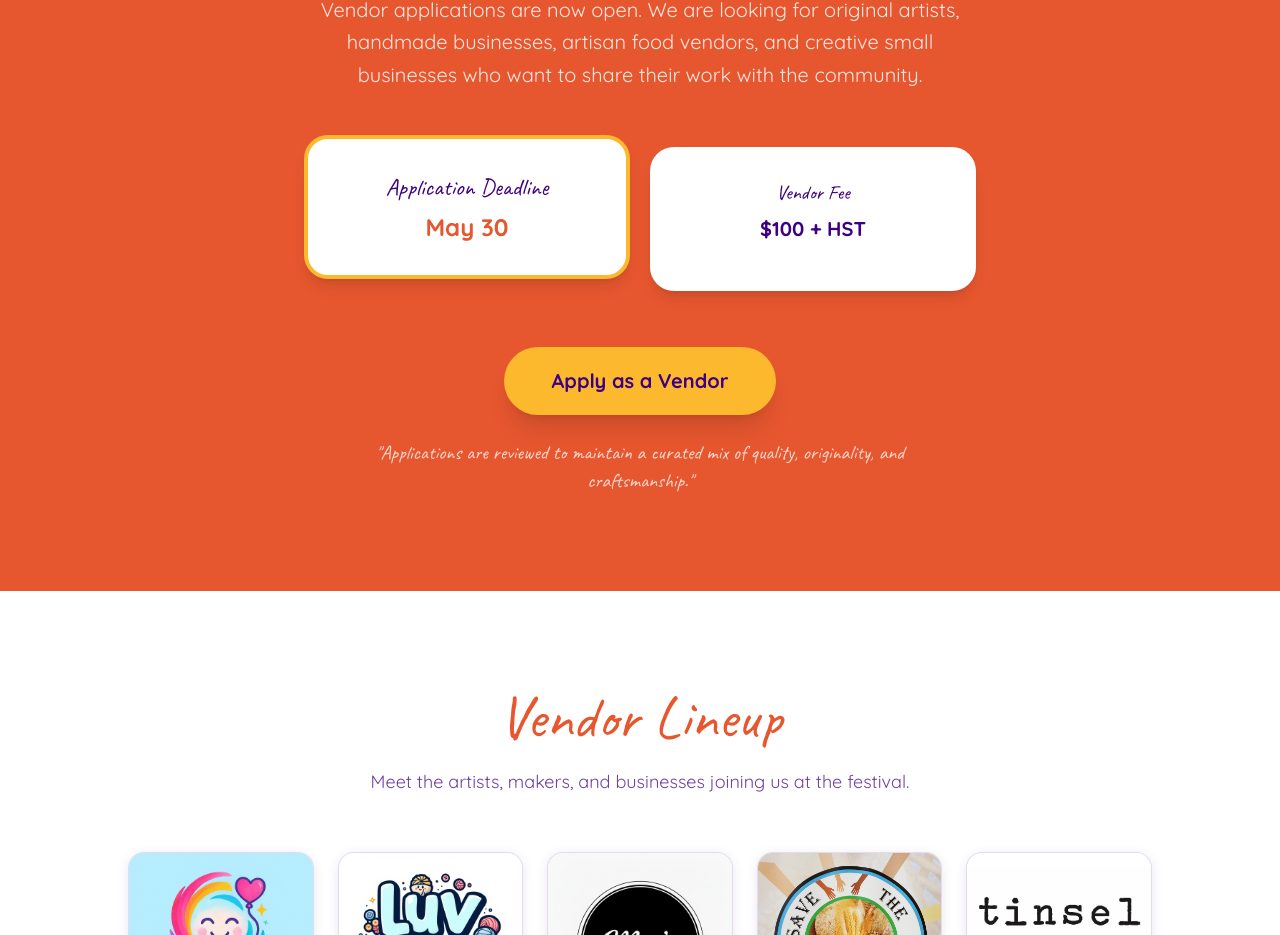
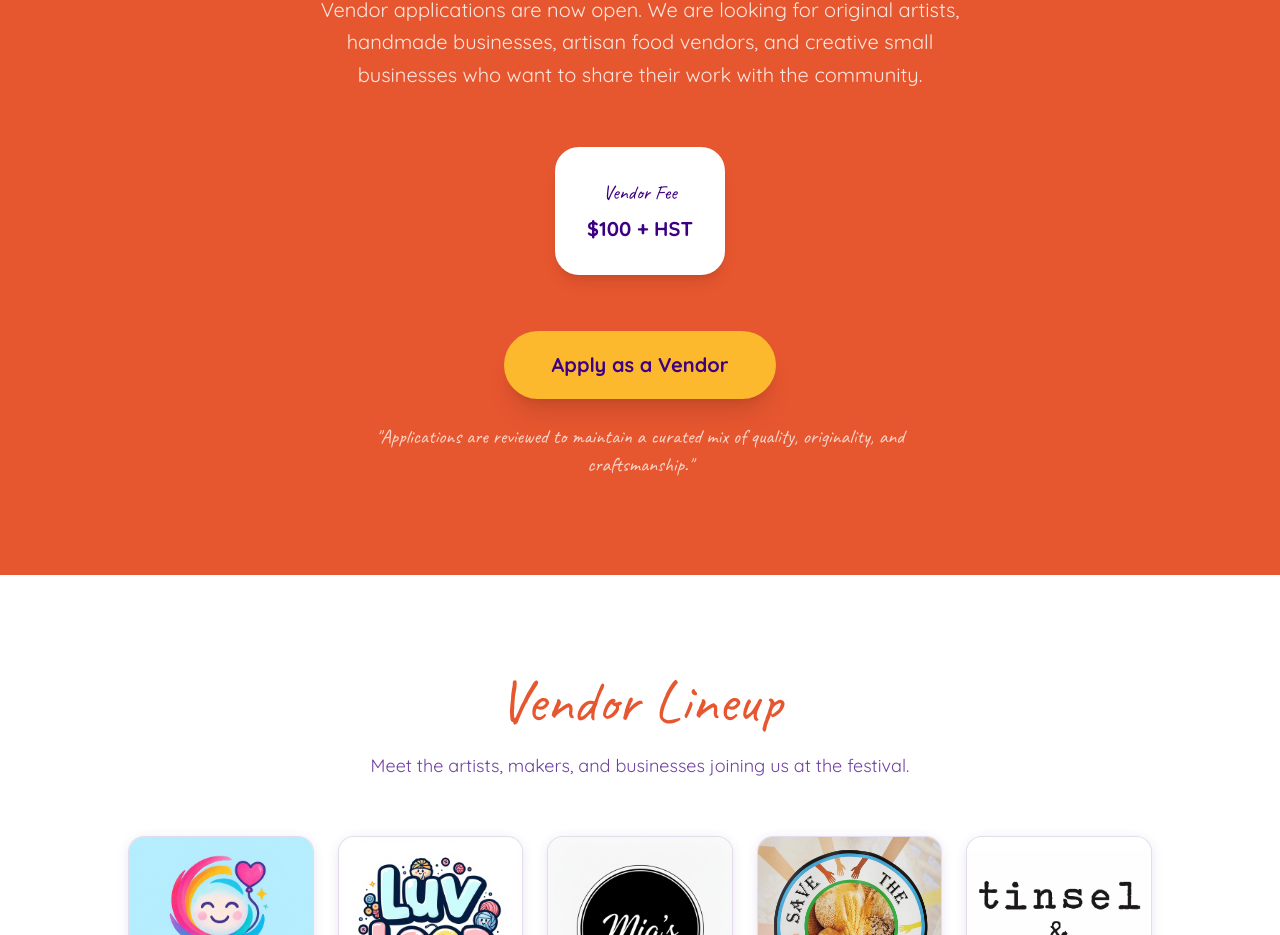
Before and after one commit to fev1n/artisan-fest, a React (Vite) app in the folder artifacts/web/: page / in a window 1280 px wide. Shown: the part 1836-2771 px from the top of the page. Built offline with nearby package versions, Linux system fonts and the light colour scheme; a web font is replaced by a local one.

Commit message:
Application deadline date removed

```diff
--- a/artifacts/web/src/pages/apply.tsx
+++ b/artifacts/web/src/pages/apply.tsx
@@ -128,7 +128,6 @@ function ArtisanTermsPanel() {
           <section>
             <h3 className="text-lg font-sans font-bold text-primary mb-3">Application & Selection Process</h3>
             <ul className="list-disc pl-5 space-y-2 text-sm leading-relaxed">
-              <li>The deadline for application is Sunday, May 31, 2026.</li>
               <li>Accepted vendors will receive a confirmation email with payment instructions and next steps.</li>
               <li>Submission of an application does not guarantee acceptance.</li>
             </ul>
@@ -185,7 +184,6 @@ function FoodTermsPanel() {
           <section>
             <h3 className="text-lg font-sans font-bold text-primary mb-3">Application & Selection Process</h3>
             <ul className="list-disc pl-5 space-y-2 text-sm leading-relaxed">
-              <li>The deadline for application is Sunday, May 31, 2026.</li>
               <li>Accepted vendors will receive a confirmation email with payment instructions and next steps.</li>
               <li>Submission of an application does not guarantee acceptance.</li>
             </ul>
--- a/artifacts/web/src/pages/home.tsx
+++ b/artifacts/web/src/pages/home.tsx
@@ -405,17 +405,11 @@ const VendorCallout = () => {
           </p>
         </motion.div>
 
-        <div className="grid md:grid-cols-2 gap-5 mb-14 max-w-2xl mx-auto">
-          {[
-            { label: "Application Deadline", value: "May 30", highlight: true },
-            { label: "Vendor Fee", value: "$100 + HST", highlight: false },
-          ].map((d, i) => (
-            <motion.div key={i} {...anim}
-              className={`bg-white p-8 rounded-3xl text-center shadow-lg ${d.highlight ? "border-4 border-[#fdb92e] md:-translate-y-3" : ""}`}>
-              <h3 className={`font-[Caveat] text-[#3d0082] mb-2 ${d.highlight ? "text-2xl" : "text-xl"}`}>{d.label}</h3>
-              <p className={`font-sans font-bold ${d.highlight ? "text-2xl text-[#e7572f]" : "text-xl text-[#3d0082]"}`}>{d.value}</p>
-            </motion.div>
-          ))}
+        <div className="flex justify-center mb-14">
+          <motion.div {...anim} className="bg-white p-8 rounded-3xl text-center shadow-lg">
+            <h3 className="font-[Caveat] text-[#3d0082] mb-2 text-xl">Vendor Fee</h3>
+            <p className="font-sans font-bold text-xl text-[#3d0082]">$100 + HST</p>
+          </motion.div>
         </div>
 
         <motion.div {...anim} className="text-center">
```
